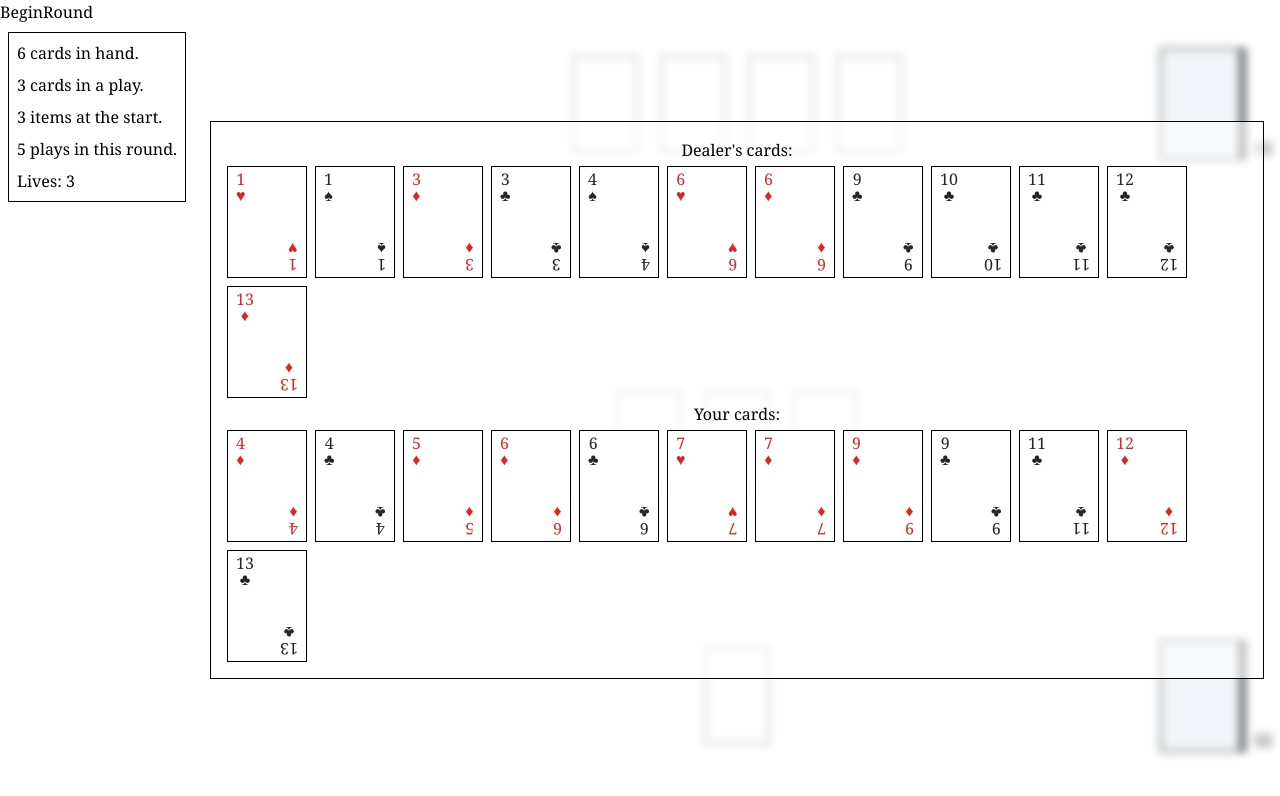
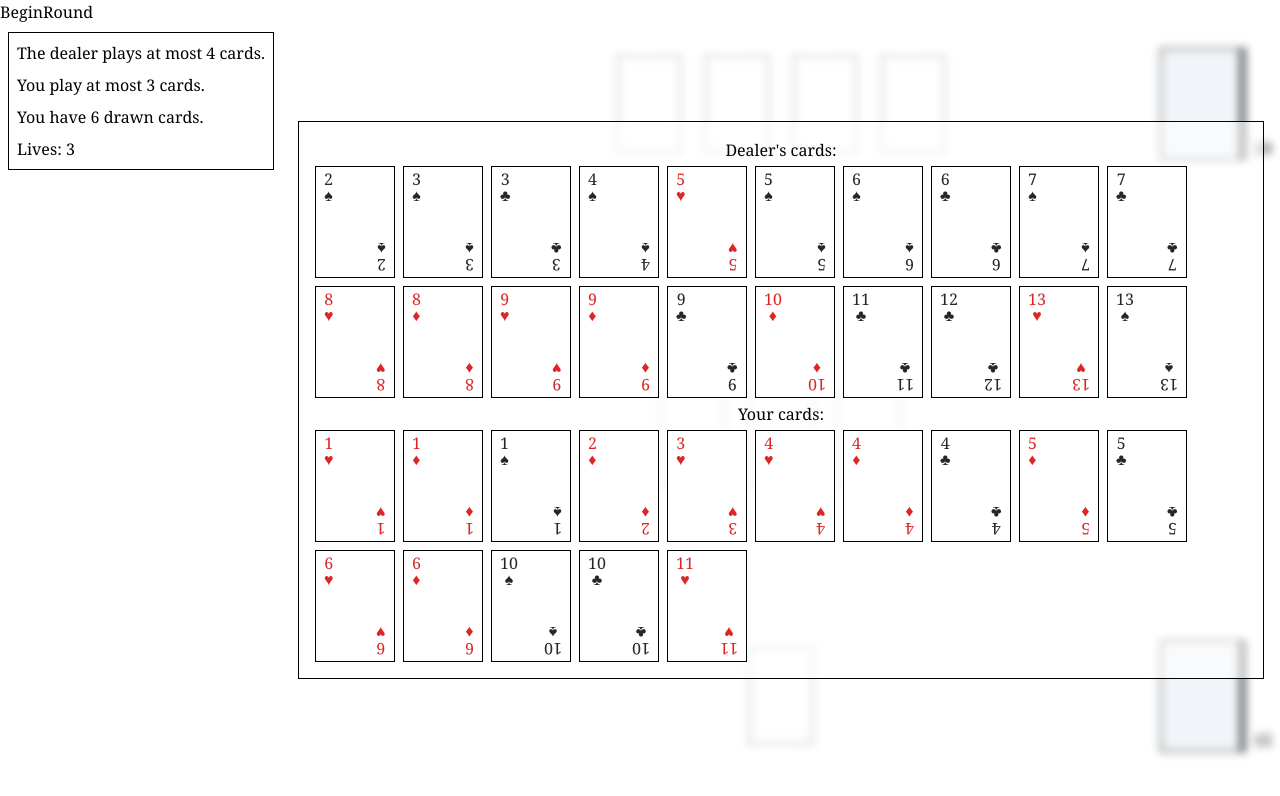
Before and after one commit to Aleshkev/card-game, a React (Vite) app: page / in a window 1280 px wide. Shown: the top 796 px of the page. Built offline with nearby package versions, Linux system fonts and the light colour scheme.

Commit message:
More refactoring + highlight played cards that are part of the best hand

```diff
--- a/src/App.tsx
+++ b/src/App.tsx
@@ -54,20 +54,20 @@ function reduce(state: GameState, action: Action): GameState {
   return produce(state, (draft) => {
     switch (action.kind) {
       case "BeginRound": {
-        draft.round = givePlayerCards(state.round, state.roundMeta.idealNCardsHeldByPlayer);
+        draft.round = givePlayerCards(state.round, state.roundMeta.idealNDrawnCards);
         draft.status = "PlayerChoosesCards";
         return;
       }
       case "SelectCard": {
         if (state.status !== "PlayerChoosesCards") return;
-        if (state.round.playerHand.length >= state.roundMeta.maxPlayerHandSize)
+        if (state.round.playerPlayedCards.length >= state.roundMeta.maxPlayerHandSize)
           return;
-        draft.round.playerHand.push(action.card);
+        draft.round.playerPlayedCards.push(action.card);
         return;
       }
       case "UnselectCard": {
         if (state.status !== "PlayerChoosesCards") return;
-        draft.round.playerHand = diffById(draft.round.playerHand, [
+        draft.round.playerPlayedCards = diffById(draft.round.playerPlayedCards, [
           action.card,
         ]);
         return;
@@ -84,8 +84,8 @@ function reduce(state: GameState, action: Action): GameState {
       case "ShowResult": {
         if (state.status !== "SelectingDealersCards") return;
 
-        let playerBestHand = getBestHand(state.round.playerHand);
-        let dealerBestHand = getBestHand(state.round.dealerHand);
+        let playerBestHand = getBestHand(state.round.playerPlayedCards);
+        let dealerBestHand = getBestHand(state.round.dealerPlayedCards);
         let cmp = compareHands(playerBestHand, dealerBestHand);
         if (cmp >= 0) {
           // Player wins
@@ -102,7 +102,7 @@ function reduce(state: GameState, action: Action): GameState {
       }
       case "ClearUsedCards": {
         draft.round = discardPlayedCards(draft.round);
-        draft.round = givePlayerCards(draft.round, state.roundMeta.idealNCardsHeldByPlayer);
+        draft.round = givePlayerCards(draft.round, state.roundMeta.idealNDrawnCards);
         if (draft.round.dealerDeck.length === 0) {
           draft.status = "RoundEnded";
         } else {
@@ -158,8 +158,8 @@ function App() {
   const initialRoundMeta: RoundMeta = {
     maxDealerHandSize: 4,
     maxPlayerHandSize: 3,
-    idealNCardsHeldByPlayer: 6,
-    hands: 5,
+    idealNDrawnCards: 6,
+    idealNPlays: 5,
     items: 3,
 
   }
@@ -167,14 +167,7 @@ function App() {
     status: "BeginRound",
     playerLives: 3,
     roundMeta: initialRoundMeta,
-    round: {
-      dealerHand: [],
-      dealerDeck: take(shuffle(standardDeck()), 12),
-      playerCards: [],
-      playerHand: [],
-      playerDeck: take(shuffle(standardDeck()), 12),
-      playerItems: randomItems(2),
-    },
+    round: newRound(initialRoundMeta),
   });
 
   return (
--- a/src/components/Board.tsx
+++ b/src/components/Board.tsx
@@ -33,10 +33,17 @@ export function Board({
   onUseItem,
   showResult,
 }: Props) {
-  const dealerHand = (
+  const playerBestHand = showResult && getBestHand(roundState.playerPlayedCards);
+  const dealerBestHand = showResult && getBestHand(roundState.dealerPlayedCards);
+  const result = playerBestHand && dealerBestHand && compareHands(playerBestHand, dealerBestHand);
+
+  const dealerPlayedCards = (
     <CardArrayView
-      cards={roundState.dealerHand}
+      cards={roundState.dealerPlayedCards}
       placeholders={roundMeta.maxDealerHandSize}
+      highlighted={
+        dealerBestHand ? dealerBestHand.cards.map(({ id }) => id) : undefined
+      }
     />
   );
   const dealerDeck = (
@@ -45,20 +52,23 @@ export function Board({
       onClick={onShowDealerDeck}
     />
   );
-  const playerHand = (
+  const playerPlayedCards = (
     <CardArrayView
-      cards={roundState.playerHand}
+      cards={roundState.playerPlayedCards}
       placeholders={roundMeta.maxPlayerHandSize}
       onClickCard={onPlayerUnselectCard}
+      highlighted={
+        playerBestHand ? playerBestHand.cards.map(({ id }) => id) : undefined
+      }
     />
   );
   const playerItems = (
     <ItemArrayView items={roundState.playerItems} onClickItem={onUseItem} />
   );
-  const playerCards = (
+  const playerDrawnCards = (
     <CardArrayView
-      cards={roundState.playerCards.filter(
-        (x) => roundState.playerHand.indexOf(x) === -1
+      cards={roundState.playerDrawnCards.filter(
+        (x) => roundState.playerPlayedCards.indexOf(x) === -1
       )}
       onClickCard={onPlayerSelectCard}
     />
@@ -70,31 +80,35 @@ export function Board({
     />
   );
 
-  const result = showResult && compareHands(getBestHand(roundState.playerHand), getBestHand(roundState.dealerHand))
-
   return (
     <div className=" h-full justify-center flex flex-col gap-20 items-stretch p-2">
       <div className="relative">
         <div className="  mx-auto flex flex-col gap-2 items-center justify-center">
-          {dealerHand}
-          {(showResult && (
-            <div>{handToString(getBestHand(roundState.dealerHand))}</div>
+          {dealerPlayedCards}
+          {(dealerBestHand && (
+            <div>{handToString(dealerBestHand)}</div>
           )) || <div>&nbsp;</div>}
         </div>
         <div className="absolute right-0 top-0">{dealerDeck}</div>
       </div>
       <div className="flex  flex-col items-center text-2xl">
-        {showResult && result && (
-          <div>{result > 0 ? "You win." : result === 0 ? "Draw." : "You lose a life."}</div>
-        ) || <div>&nbsp;</div>}
+        {(showResult && result && (
+          <div>
+            {result > 0
+              ? "You win."
+              : result === 0
+                ? "Draw."
+                : "You lose a life."}
+          </div>
+        )) || <div>&nbsp;</div>}
       </div>
       <div>
         <div className="flex flex-col justify-center gap-2 items-center">
-          {playerHand}
-          {(showResult && (
-            <div>{handToString(getBestHand(roundState.playerHand))}</div>
+          {playerPlayedCards}
+          {(playerBestHand && (
+            <div>{handToString(playerBestHand)}</div>
           )) || <div>&nbsp;</div>}
-          {(roundState.playerHand.length >= 1 && allowSubmit && (
+          {(roundState.playerPlayedCards.length >= 1 && allowSubmit && (
             <div onClick={onPlayerSubmit} className="underline cursor-pointer">
               Play
             </div>
@@ -103,7 +117,7 @@ export function Board({
       </div>
       <div className=" relative">
         {/* <div className=" absolute left-0 top-0">{playerItems}</div> */}
-        <div className=" mx-auto">{playerCards}</div>
+        <div className=" mx-auto">{playerDrawnCards}</div>
         <div className=" absolute right-0 top-0">{playerDeck}</div>
       </div>
     </div>
--- a/src/components/CardArrayView.tsx
+++ b/src/components/CardArrayView.tsx
@@ -1,4 +1,4 @@
-import { Card } from "../types/card";
+import { Card, CardId } from "../types/card";
 import { CardPlaceholder } from "./CardPlaceholder";
 import { CardView } from "./CardView";
 
@@ -6,9 +6,10 @@ export type Props = {
   cards: Card[];
   placeholders?: number;
   onClickCard?: (card: Card) => void;
+  highlighted?: CardId[]
 };
 
-export function CardArrayView({ cards, onClickCard, placeholders }: Props) {
+export function CardArrayView({ cards, onClickCard, placeholders, highlighted }: Props) {
   if (placeholders === undefined) {
     placeholders = 1;
   }
@@ -20,6 +21,7 @@ export function CardArrayView({ cards, onClickCard, placeholders }: Props) {
           card={card}
           key={card.id}
           onClick={() => onClickCard && onClickCard(card)}
+          highlighted={highlighted?.includes(card.id)}
         />
       ))}
       {Array.from(
--- a/src/components/CardView.tsx
+++ b/src/components/CardView.tsx
@@ -4,18 +4,19 @@ import {  } from "../types/types";
 export type Props = {
   card: Card;
   onClick?: () => void;
+  highlighted?: boolean
 };
 
-export function CardView({ card, onClick }: Props) {
+export function CardView({ card, onClick, highlighted }: Props) {
   const text = "" + card.rank;
-  const color = card.color <= 2 ? "#dc2626" : "#262626";
-  const suit = "_♥♦♠♣"[card.color];
+  const color = card.suit <= 2 ? "#dc2626" : "#262626";
+  const suit = "_♥♦♠♣"[card.suit];
 
   return (
     <div
       key={card.id}
       style={{ color }}
-      className={`w-20 h-28 border border-black ${onClick ? "hover:-translate-y-2 cursor-pointer" : ""}  flex px-2 py-1 bg-white select-none`}
+      className={`w-20 h-28 border border-black ${onClick ? "hover:-translate-y-2 cursor-pointer" : ""}  flex px-2 py-1 bg-white select-none ${highlighted ? "-translate-y-2 shadow" : ""}`}
       onClick={() => onClick && onClick()}
     >
       <div className="relative w-full h-full">
--- a/src/components/RoundMetaView.tsx
+++ b/src/components/RoundMetaView.tsx
@@ -7,10 +7,12 @@ export type Props = {
 
 export function RoundMetaView({roundMeta, playerLives}: Props) {
   return <div className=" border border-black flex flex-col gap-2 p-2 m-2">
-    <p>{roundMeta.idealNCardsHeldByPlayer} cards in hand.</p>
-    <p>{roundMeta.maxPlayerHandSize} cards in a play.</p>
-    <p>{roundMeta.items} items at the start.</p>
-    <p>{roundMeta.hands} plays in this round.</p>
+    <p>The dealer plays at most {roundMeta.maxDealerHandSize} cards.</p>
+    <p>You play at most {roundMeta.maxPlayerHandSize} cards.</p>
+    <p>You have {roundMeta.idealNDrawnCards} drawn cards.</p>
+    {/* <p>{roundMeta.items} items at the start.</p> */}
+    {/* TODO: I think it's not worth showing, it's only good for initial calculations, right? */}
+    {/* <p>There are {roundMeta.idealNPlays} plays this round.</p> */}
     <p>Lives: {playerLives}</p>
   </div>
 }
--- a/src/types/card.ts
+++ b/src/types/card.ts
@@ -6,25 +6,25 @@ export const newCardId = () => newId() as CardId
 export type Card = {
   id: CardId
   rank: number
-  color: number
+  suit: number
 } & { _: "Card" }
 
 export const minCardRank = 1
 export const maxCardRank = 13
 export const cardRanks = enumFromTo(minCardRank, maxCardRank)
-export const minCardColor = 1
-export const maxCardColor = 4
-export const cardColors = enumFromTo(minCardColor, maxCardColor)
+export const minCardSuit = 1
+export const maxCardSuit = 4
+export const cardSuits = enumFromTo(minCardSuit, maxCardSuit)
 
-export const newCard: ((x: { rank: number, color: number }) => Card) =
-  ({ rank, color }) => {
+export const newCard: ((x: { rank: number, suit: number }) => Card) =
+  ({ rank, suit }) => {
     console.assert(cardRanks.includes(rank))
-    console.assert(cardColors.includes(color))
-    return { id: newCardId(), rank, color } as Card
+    console.assert(cardSuits.includes(suit))
+    return { id: newCardId(), rank, suit: suit } as Card
   }
 
 export function compareCardsByRank(a: Card, b: Card) {
-  return a.rank - b.rank || a.color - b.color
+  return a.rank - b.rank || a.suit - b.suit
 }
 
 export function sortCards(cards: Card[]): Card[] {
@@ -33,9 +33,9 @@ export function sortCards(cards: Card[]): Card[] {
 
 export function standardDeck(): Card[] {
   let cards: Card[] = []
-  for (let color of cardColors) {
+  for (let suit of cardSuits) {
     for (let rank of cardRanks) {
-      cards.push(newCard({ color, rank }))
+      cards.push(newCard({ suit, rank }))
     }
   }
   return cards
--- a/src/types/hand.ts
+++ b/src/types/hand.ts
@@ -1,5 +1,5 @@
 import { bucket, enumFromTo, maxBy } from "../utilities/functional"
-import { Card, cardColors, cardRanks, maxCardRank, minCardRank } from "./card"
+import { Card, cardSuits, cardRanks, maxCardRank, minCardRank } from "./card"
 
 const handKindsByValue = ["HighCard", "Straight", "NOfAkind", "StraightFlush"] as const
 export type Hand = {
@@ -44,7 +44,7 @@ export function getBestStraight(cards: Card[]): Hand | null {
 }
 
 export function getBestStraightFlush(cards: Card[]): Hand | null {
-  const straights = sortHands(cardColors.map(fixedColor => getBestStraight(cards.filter(({ color }) => color === fixedColor))).filter(x => x !== null))
+  const straights = sortHands(cardSuits.map(fixedSuit => getBestStraight(cards.filter(({ suit }) => suit === fixedSuit))).filter(x => x !== null))
   return straights.length === 0 ? null : { ...straights[straights.length - 1], kind: "StraightFlush" }
 }
 
--- a/src/types/logic.ts
+++ b/src/types/logic.ts
@@ -1,7 +1,7 @@
 import { produce } from "immer";
 import {    } from "./types";
 import { diffById, shuffle, splitAt, take } from "../utilities/functional";
-import { Card, standardDeck, minCardRank, maxCardRank, minCardColor, maxCardColor } from "./card";
+import { Card, standardDeck, minCardRank, maxCardRank, minCardSuit, maxCardSuit } from "./card";
 import { randomItems, Item } from "./item";
 import { RoundMeta, RoundState } from "./round";
 
@@ -11,14 +11,14 @@ function transferCards(target: Card[], source: Card[], n: number): [Card[], Card
 }
 
 export function newRound(meta: RoundMeta, previousRound?: RoundState): RoundState {
-  let n = meta.maxDealerHandSize * meta.hands
+  let n = meta.maxDealerHandSize * meta.idealNPlays
   let [dealerDeck, rest] = splitAt(shuffle(standardDeck()), n)
-  let playerDeck = take(rest, meta.maxPlayerHandSize * meta.hands)
+  let playerDeck = take(rest, meta.maxPlayerHandSize * meta.idealNPlays)
   return {
-    dealerHand: [],
+    dealerPlayedCards: [],
     dealerDeck,
-    playerCards: [],
-    playerHand: [],
+    playerDrawnCards: [],
+    playerPlayedCards: [],
     playerDeck,
     playerItems: [...(previousRound ? previousRound.playerItems : []), ...randomItems(meta.items)],
   }
@@ -26,23 +26,23 @@ export function newRound(meta: RoundMeta, previousRound?: RoundState): RoundStat
 
 export function givePlayerCards(round: RoundState, targetNCards: number): RoundState {
   return produce(round, (draft) => {
-    let n = Math.max(0, targetNCards - round.playerCards.length);
-    [draft.playerCards, draft.playerDeck] = transferCards(draft.playerCards, draft.playerDeck, n)
+    let n = Math.max(0, targetNCards - round.playerDrawnCards.length);
+    [draft.playerDrawnCards, draft.playerDeck] = transferCards(draft.playerDrawnCards, draft.playerDeck, n)
   })
 }
 
 export function giveDealerCards(round: RoundState, targetNCards: number): RoundState {
   return produce(round, (draft) => {
-    let n = Math.max(0, targetNCards - round.dealerHand.length);
-    [draft.dealerHand, draft.dealerDeck] = transferCards(draft.dealerHand, draft.dealerDeck, n)
+    let n = Math.max(0, targetNCards - round.dealerPlayedCards.length);
+    [draft.dealerPlayedCards, draft.dealerDeck] = transferCards(draft.dealerPlayedCards, draft.dealerDeck, n)
   })
 }
 
 export function discardPlayedCards(round: RoundState): RoundState {
   return produce(round, (draft) => {
-    draft.dealerHand = [];
-    draft.playerCards = diffById(draft.playerCards, draft.playerHand);
-    draft.playerHand = [];
+    draft.dealerPlayedCards = [];
+    draft.playerDrawnCards = diffById(draft.playerDrawnCards, draft.playerPlayedCards);
+    draft.playerPlayedCards = [];
   })
 }
 
--- a/src/types/round.ts
+++ b/src/types/round.ts
@@ -2,18 +2,18 @@ import { Card } from "./card"
 import { Item } from "./item"
 
 export type RoundState = {
-  playerCards: Card[]  // Includes played hands (but they are not displayed)
-  playerHand: Card[]
+  playerDrawnCards: Card[]  // Includes played hands (but they are not displayed)
+  playerPlayedCards: Card[]
   playerDeck: Card[]
   playerItems: Item[]
-  dealerHand: Card[]
+  dealerPlayedCards: Card[]
   dealerDeck: Card[]
 }
 
 export type RoundMeta = {
   maxDealerHandSize: number
   maxPlayerHandSize: number
-  idealNCardsHeldByPlayer: number
-  hands: number
+  idealNDrawnCards: number
+  idealNPlays: number
   items: number
 }
```
Also changed, not shown: 1 other file (tests, documents, lock files or other folders).
